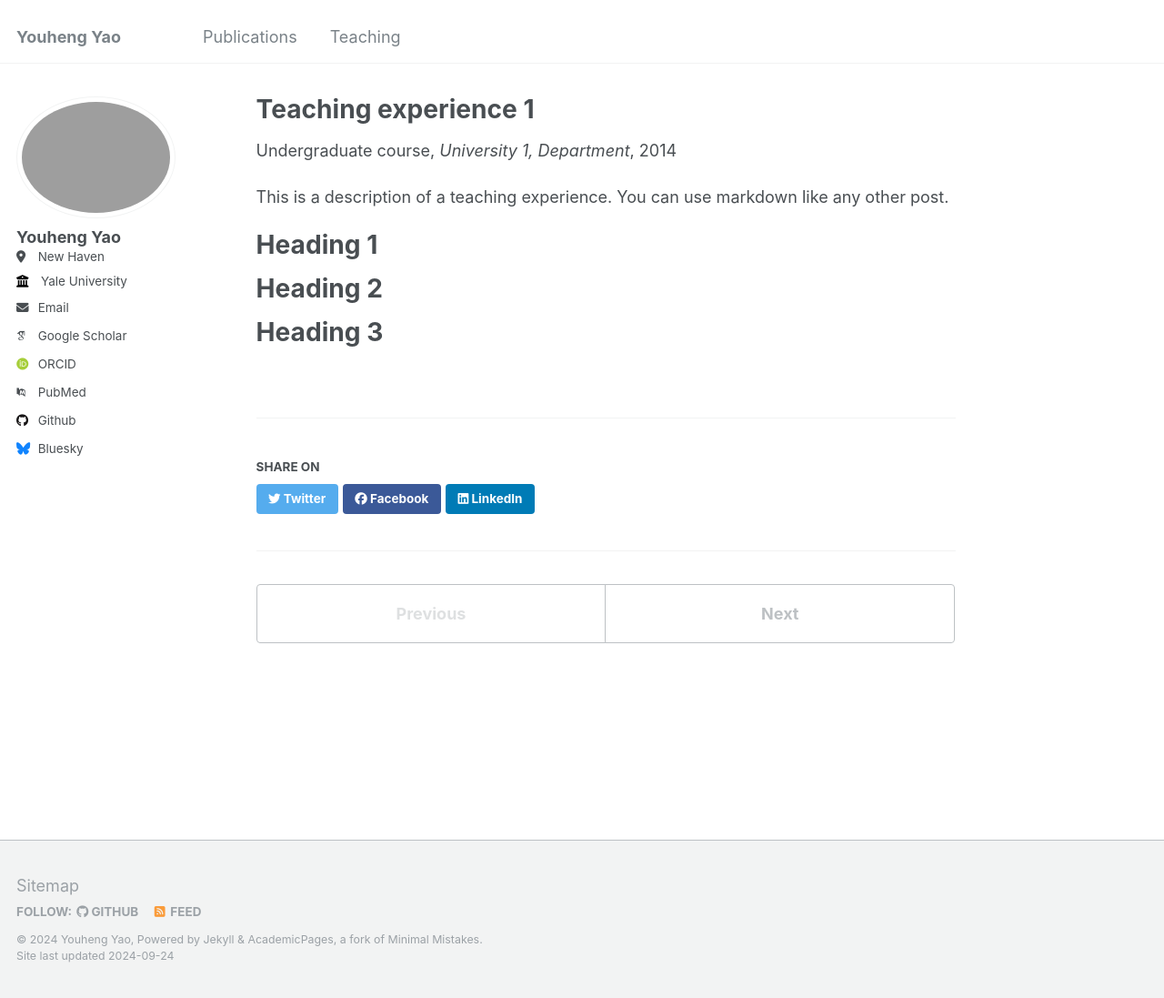
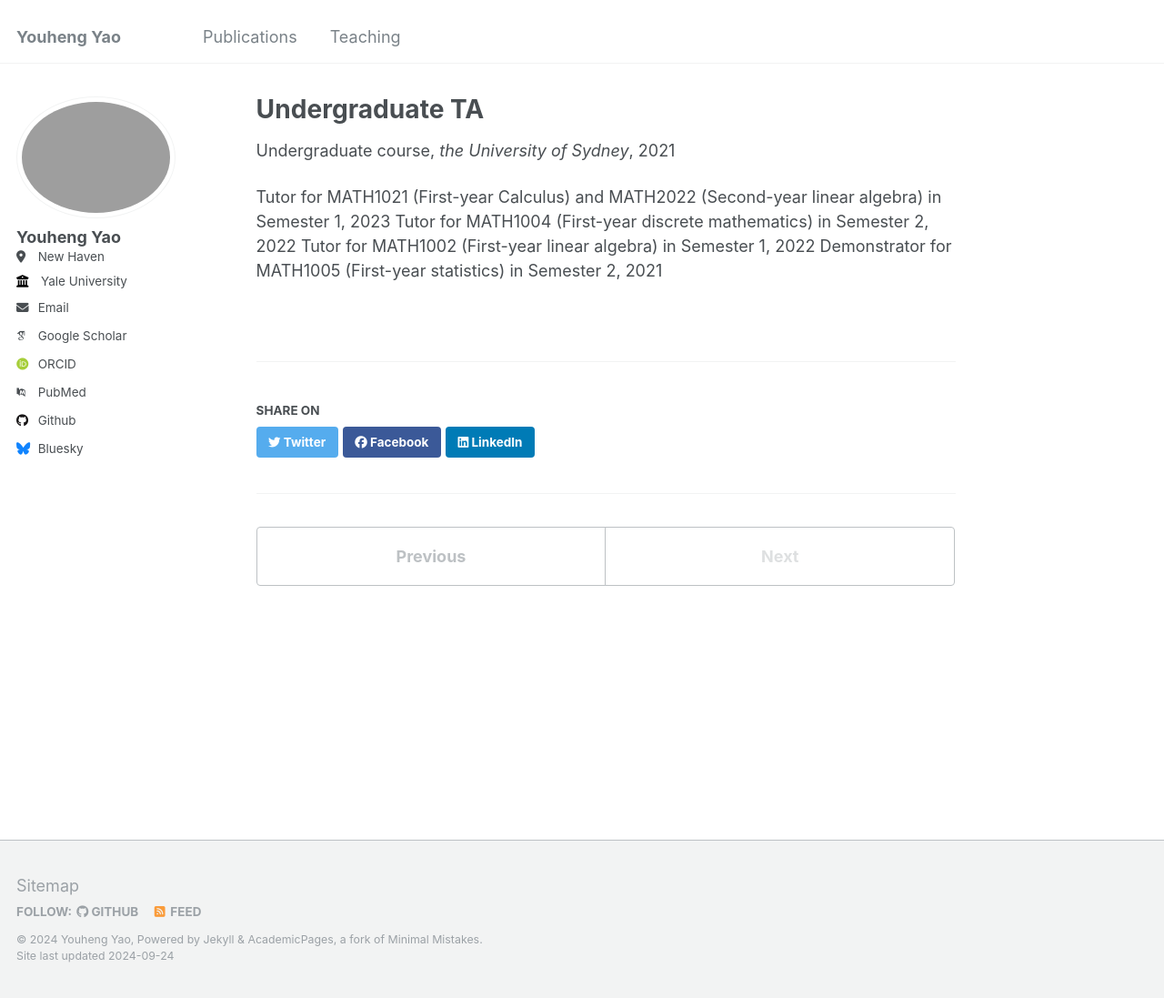
Before and after one commit to LionelYao/LionelYao.github.io, a Jekyll site: the page built from _teaching/2014-spring-teaching-1.md, in a window 1280 px wide and 1097 px high. Shown: the whole window at 91% size. Built offline with Jekyll 4.4.1, drawn with Linux system fonts in a browser that asks for light colours; some web fonts are replaced.

Commit message:
Update 2014-spring-teaching-1.md

```diff
--- a/_teaching/2014-spring-teaching-1.md
+++ b/_teaching/2014-spring-teaching-1.md
@@ -1,20 +1,13 @@
 ---
-title: "Teaching experience 1"
+title: "Undergraduate TA"
 collection: teaching
 type: "Undergraduate course"
-permalink: /teaching/2014-spring-teaching-1
-venue: "University 1, Department"
-date: 2014-01-01
-location: "City, Country"
+venue: "the University of Sydney"
+date: 2021-02-01
+location: "Sydney, Australia"
 ---
 
-This is a description of a teaching experience. You can use markdown like any other post.
-
-Heading 1
-======
-
-Heading 2
-======
-
-Heading 3
-======
+Tutor for MATH1021 (First-year Calculus) and MATH2022 (Second-year linear algebra) in Semester 1, 2023
+Tutor for MATH1004 (First-year discrete mathematics) in Semester 2, 2022
+Tutor for MATH1002 (First-year linear algebra) in Semester 1, 2022
+Demonstrator for MATH1005 (First-year statistics) in Semester 2, 2021
```
